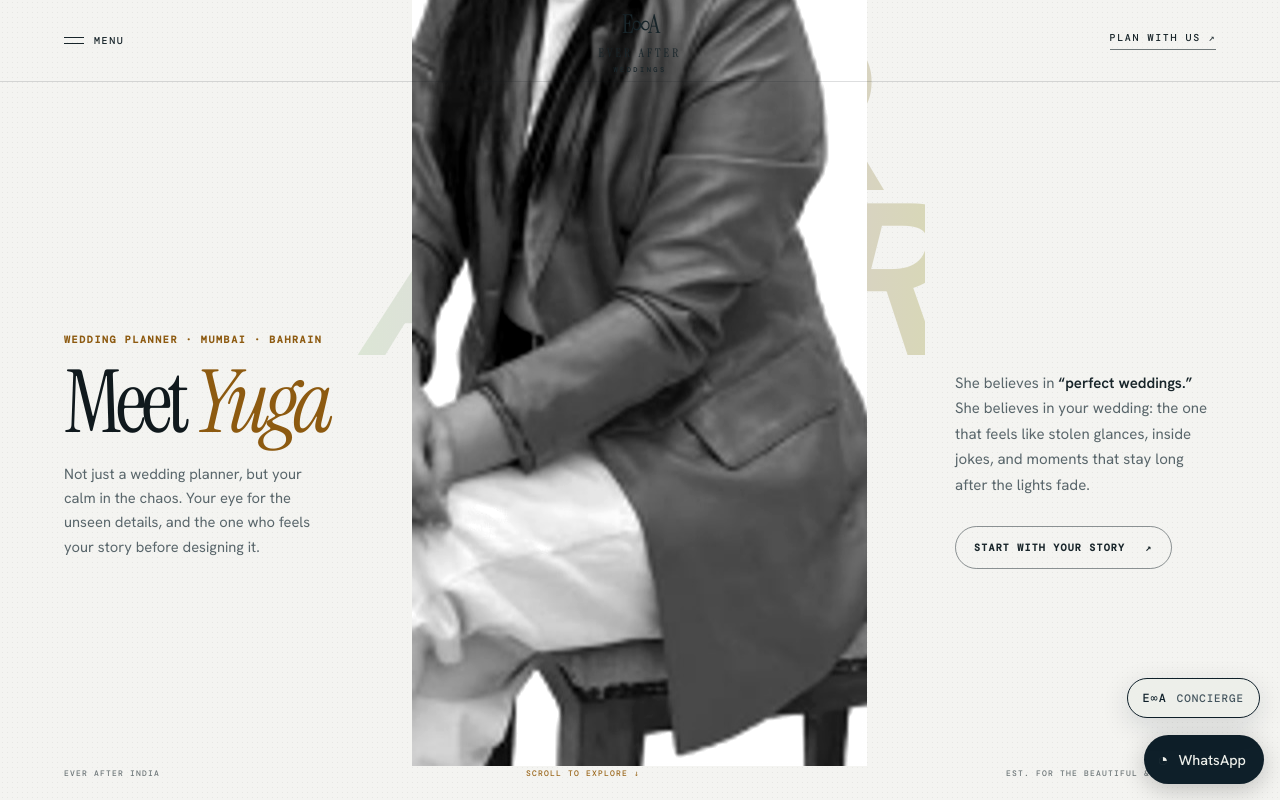
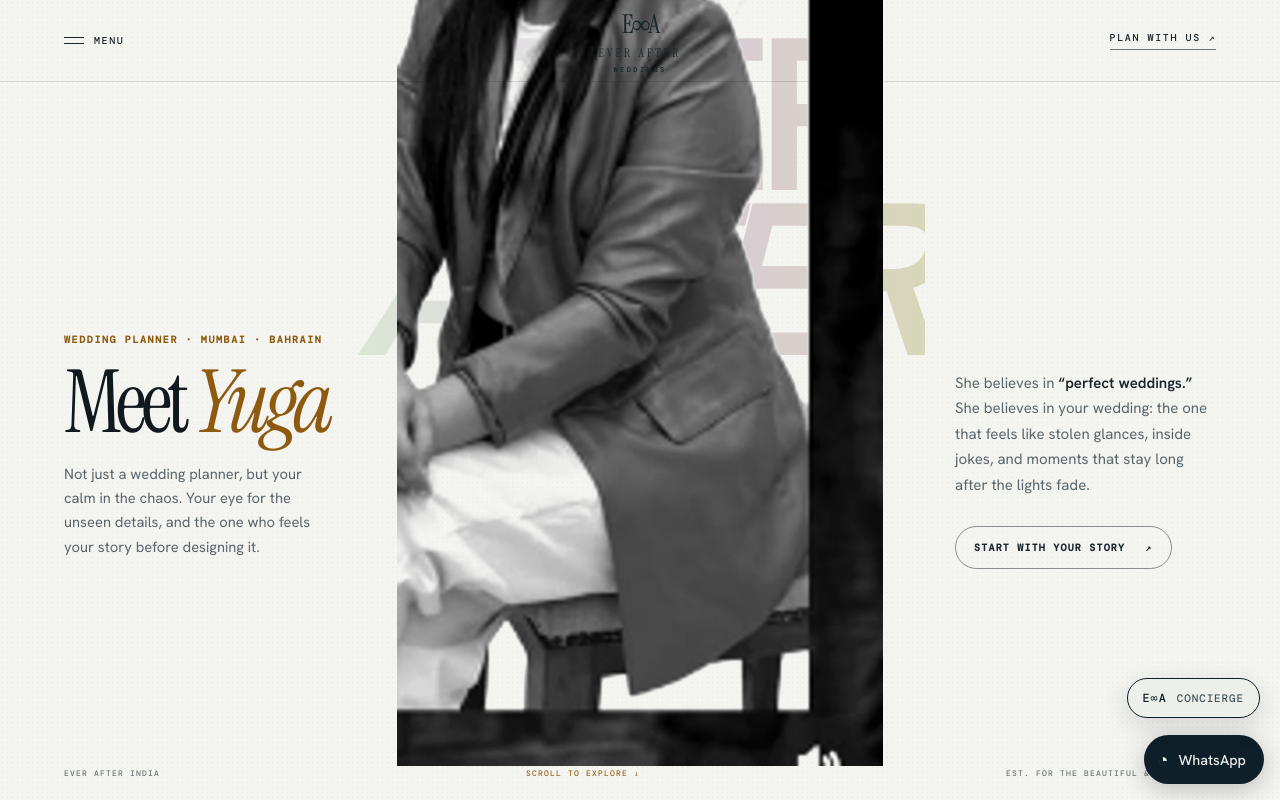
Before and after one commit to copywrk0-lgtm/ever-after-wedding, a Next.js app: page / in a window 1280 px wide. Shown: the top 800 px of the page. Built offline with nearby package versions, Linux system fonts and the light colour scheme.

Commit message:
Fix Yuga hero image asset

```diff
--- a/src/app/page.tsx
+++ b/src/app/page.tsx
@@ -140,7 +140,7 @@ export default function Home() {
           <div className="yuga-portrait-wrap">
             <Reveal delay={.18} y={70}>
               <div className="yuga-portrait">
-                <img src="/images/yuga-hero.jpg" alt="Yuga, founder of Ever After Weddings, seated and smiling" width={604} height={1244} fetchPriority="high" />
+                <img src="/images/yuga-cutout.png" alt="Yuga, founder of Ever After Weddings, seated and smiling" width={604} height={1244} fetchPriority="high" />
               </div>
             </Reveal>
           </div>
```
